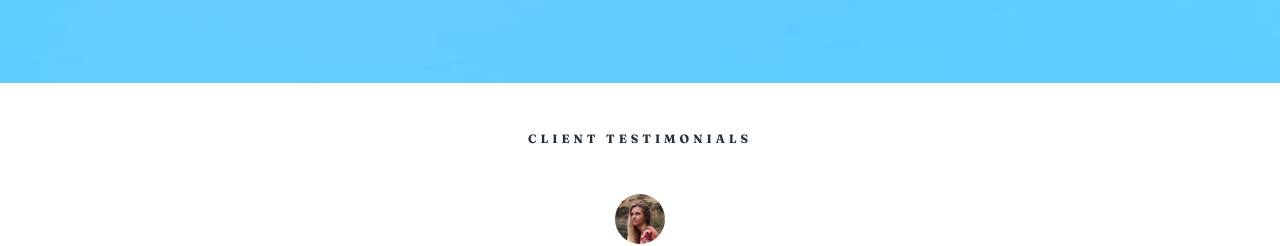
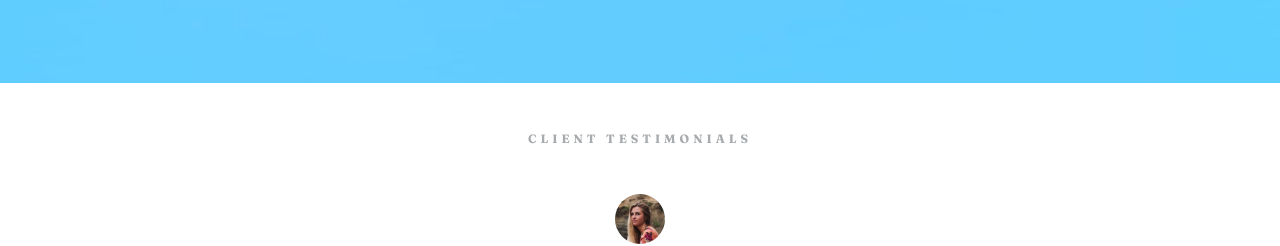
Before and after one commit to MaSsoumeh/Sunnyside-Agency-landing-Page, a React (Create React App) app in the folder sunnyside-agency/: page / in a window 1280 px wide. Shown: the part 4600-4846 px from the top of the page. Built offline with nearby package versions, Linux system fonts and the light colour scheme; the HTML template or start-up script is replaced by a standard one.

Commit message:
set heading color

```diff
--- a/sunnyside-agency/src/components/testimonials/testimonials.scss
+++ b/sunnyside-agency/src/components/testimonials/testimonials.scss
@@ -5,10 +5,12 @@
   align-items: center;
   background-color: $color-white;
   .heading {
-    color: $color-light-grayish-blue;
     font-family: $font-Fraunces;
     font-size: 0.5rem;
     letter-spacing: 0.25rem;
     margin: 3rem;
+    h2 {
+      color: $color-light-grayish-blue;
+    }
   }
 }
```
